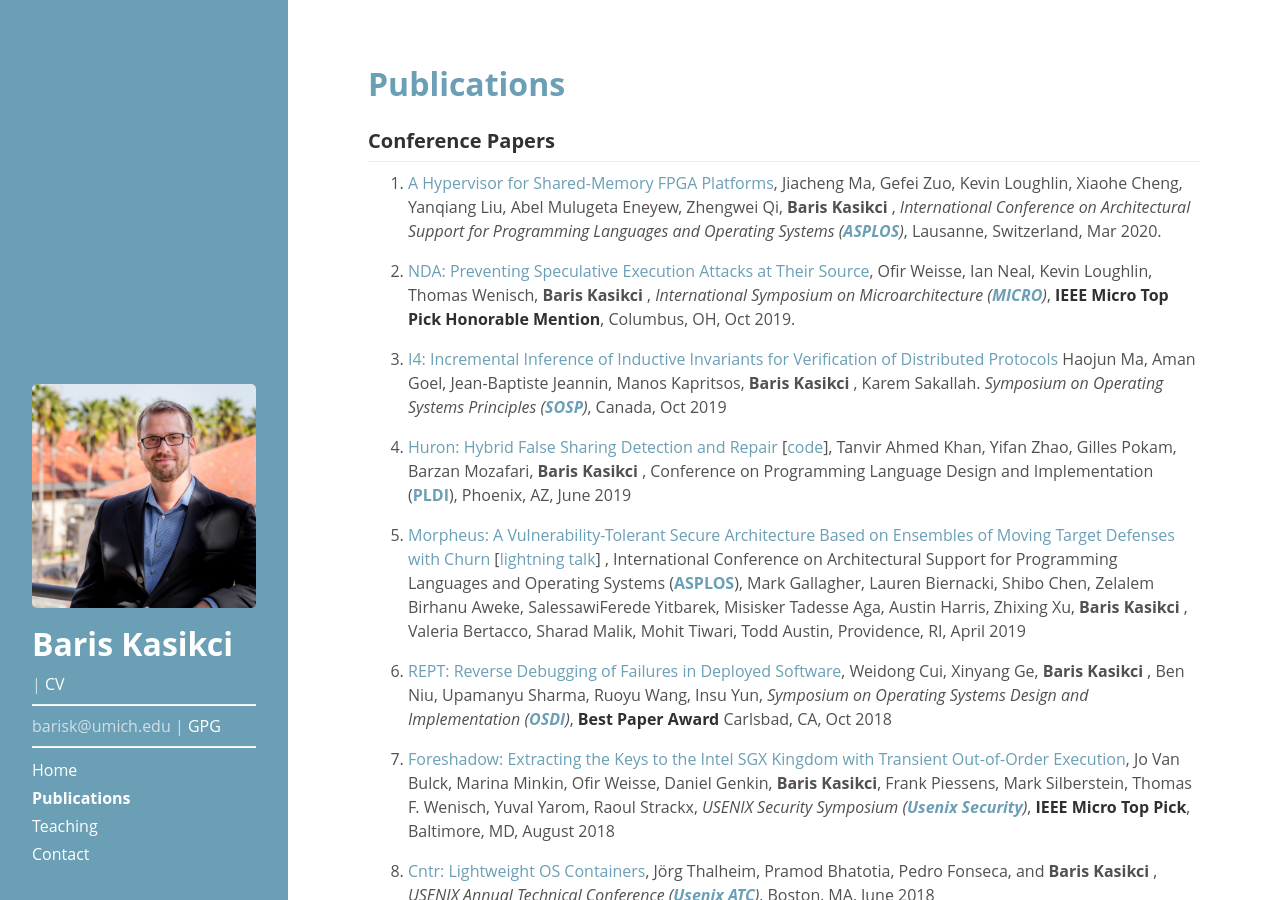
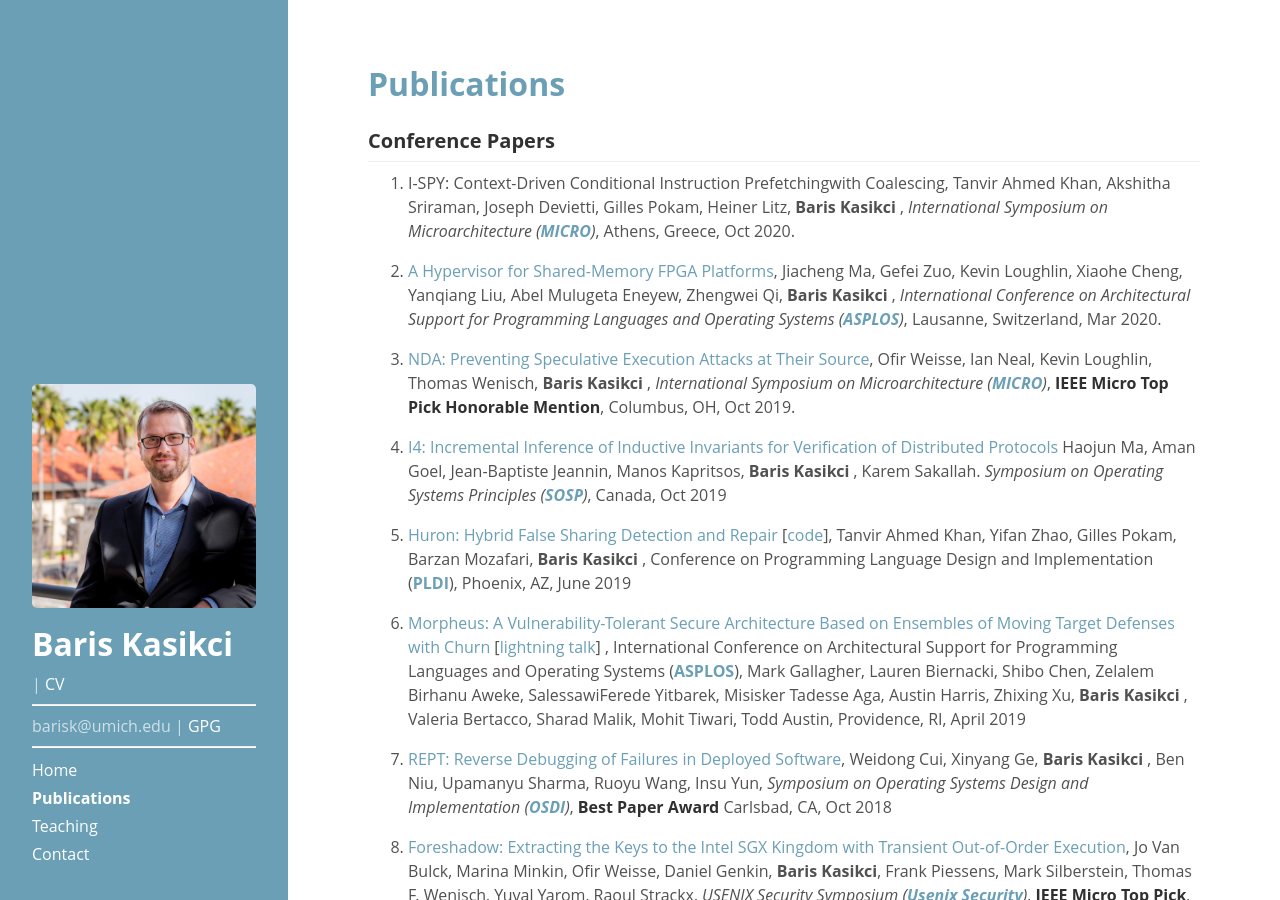
Before and after one commit to kasikci/kasikci.github.io, a Jekyll site: the page built from publications.md, in a window 1280 px wide and 900 px high. Built offline with Jekyll 4.4.1, drawn with Linux system fonts in a browser that asks for light colours.

Commit message:
updates to pubs

```diff
--- a/publications.md
+++ b/publications.md
@@ -5,6 +5,8 @@ title: Publications
 
 ### Conference Papers
 <hr>
+
+1. I-SPY: Context-Driven Conditional Instruction Prefetchingwith Coalescing, Tanvir Ahmed Khan, Akshitha Sriraman, Joseph Devietti, Gilles Pokam, Heiner Litz, <b> Baris Kasikci </b>, *International Symposium on Microarchitecture ([**MICRO**](https://www.microarch.org/micro53/))*, Athens, Greece, Oct 2020.
 
 1. [A Hypervisor for Shared-Memory FPGA Platforms]({{ site.baseurl }}public/optimus.pdf), Jiacheng Ma, Gefei Zuo, Kevin Loughlin, Xiaohe Cheng, Yanqiang Liu, Abel Mulugeta Eneyew, Zhengwei Qi, <b> Baris Kasikci </b>, *International Conference on Architectural Support for Programming Languages and
 Operating Systems ([**ASPLOS**](https://asplos-conference.org/))*, Lausanne, Switzerland, Mar 2020.
```
